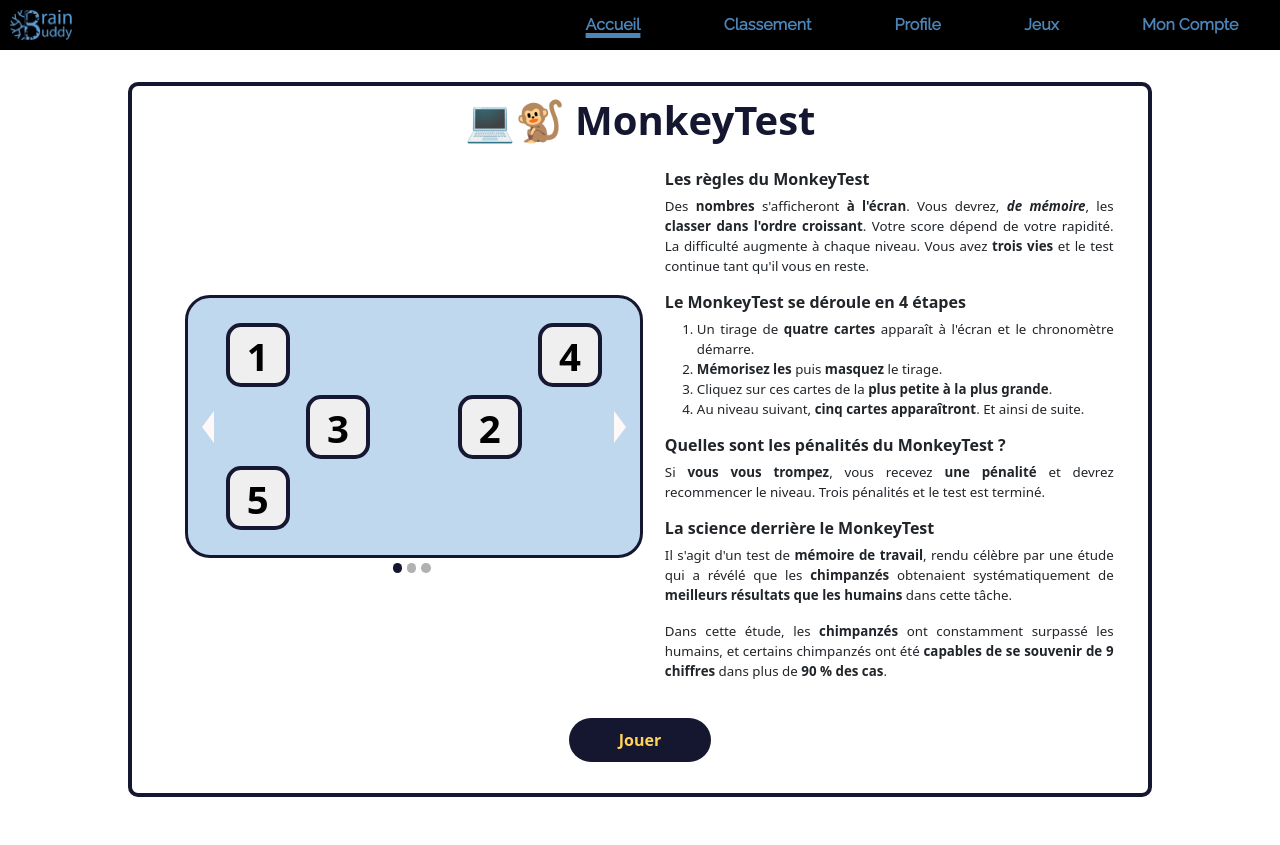
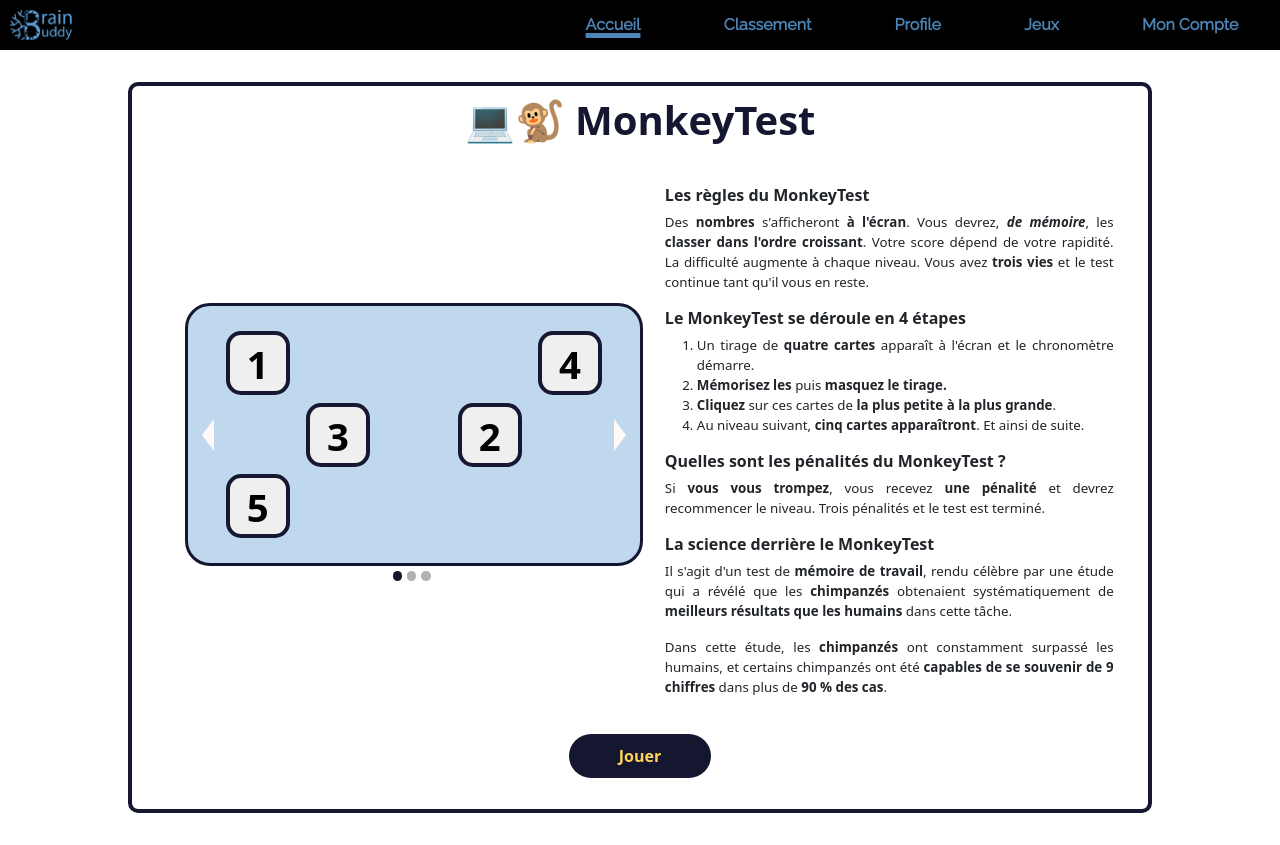
Before and after one commit to Xenus3/FrontEndBrainBuddy, an Angular app: page /monkeytest in a window 1280 px wide. Built offline with nearby package versions, Linux system fonts and the light colour scheme.

Commit message:
text updated

```diff
--- a/src/app/components/monkey-test-tutoriel/monkey-test-tutoriel.component.html
+++ b/src/app/components/monkey-test-tutoriel/monkey-test-tutoriel.component.html
@@ -80,8 +80,8 @@
                     <h2>Le MonkeyTest se déroule en 4 étapes</h2>
                     <ol>
                         <li>Un tirage de <b>quatre cartes</b> apparaît à l'écran et le chronomètre démarre.</li>
-                        <li><b>Mémorisez les</b> puis <b>masquez</b> le tirage.</li>
-                        <li>Cliquez sur ces cartes de la <b>plus petite à la plus grande</b>.</li>
+                        <li><b>Mémorisez les</b> puis <b>masquez le tirage.</b></li>
+                        <li><b>Cliquez</b> sur ces cartes de <b>la plus petite à la plus grande</b>.</li>
                         <li>Au niveau suivant, <b>cinq cartes apparaîtront</b>. Et ainsi de suite.</li>
                     </ol>
                     <h2>Quelles sont les pénalités du MonkeyTest ?</h2>
--- a/src/app/components/monkey-test-tutoriel/monkey-test-tutoriel.component.scss
+++ b/src/app/components/monkey-test-tutoriel/monkey-test-tutoriel.component.scss
@@ -11,7 +11,7 @@
     overflow: hidden;
 }
 
-@media only screen and (max-width: 800px) {
+@media only screen and (max-width: 1200px) {
     .tutoriel {
         // display: flex;
         align-items: center;
@@ -52,6 +52,7 @@ p,li {
 
 // texte
 .text {
+    margin-top: 1em;
     display: flex;
     width:90%;
 }
```
